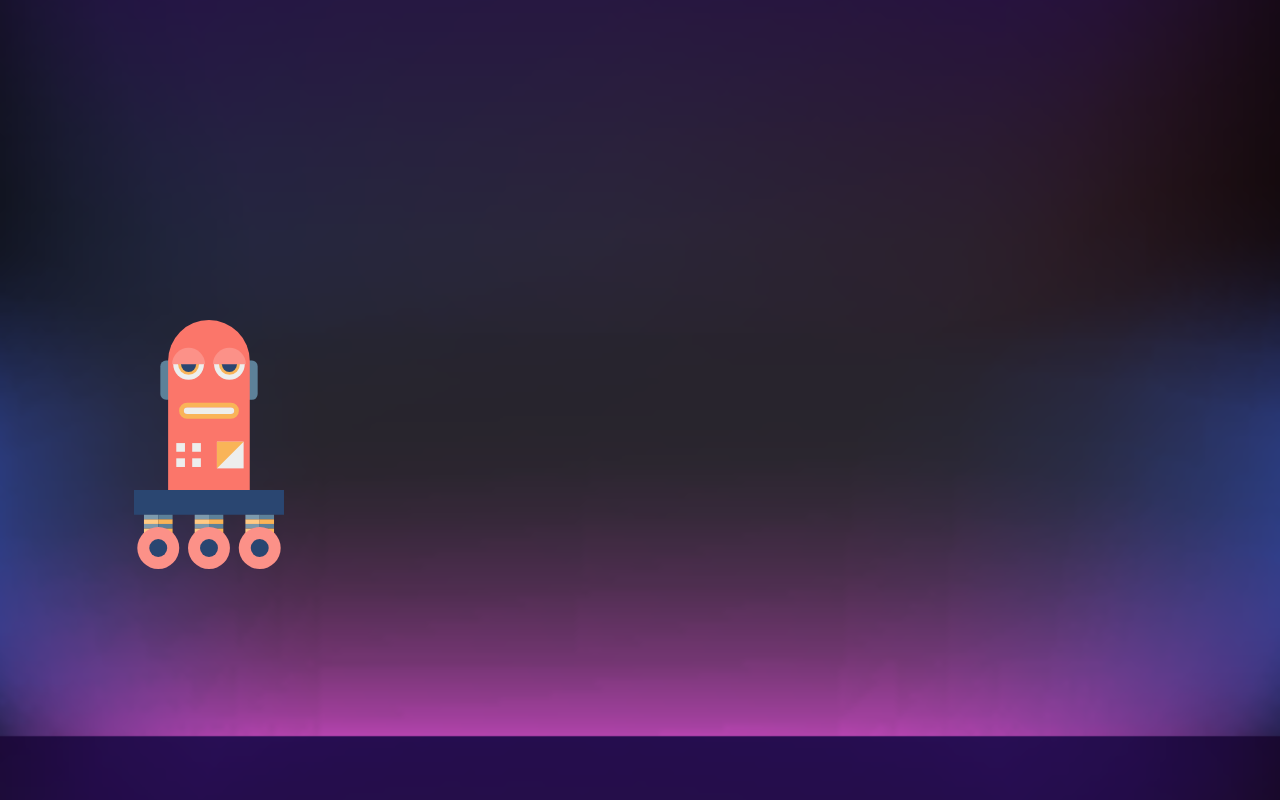
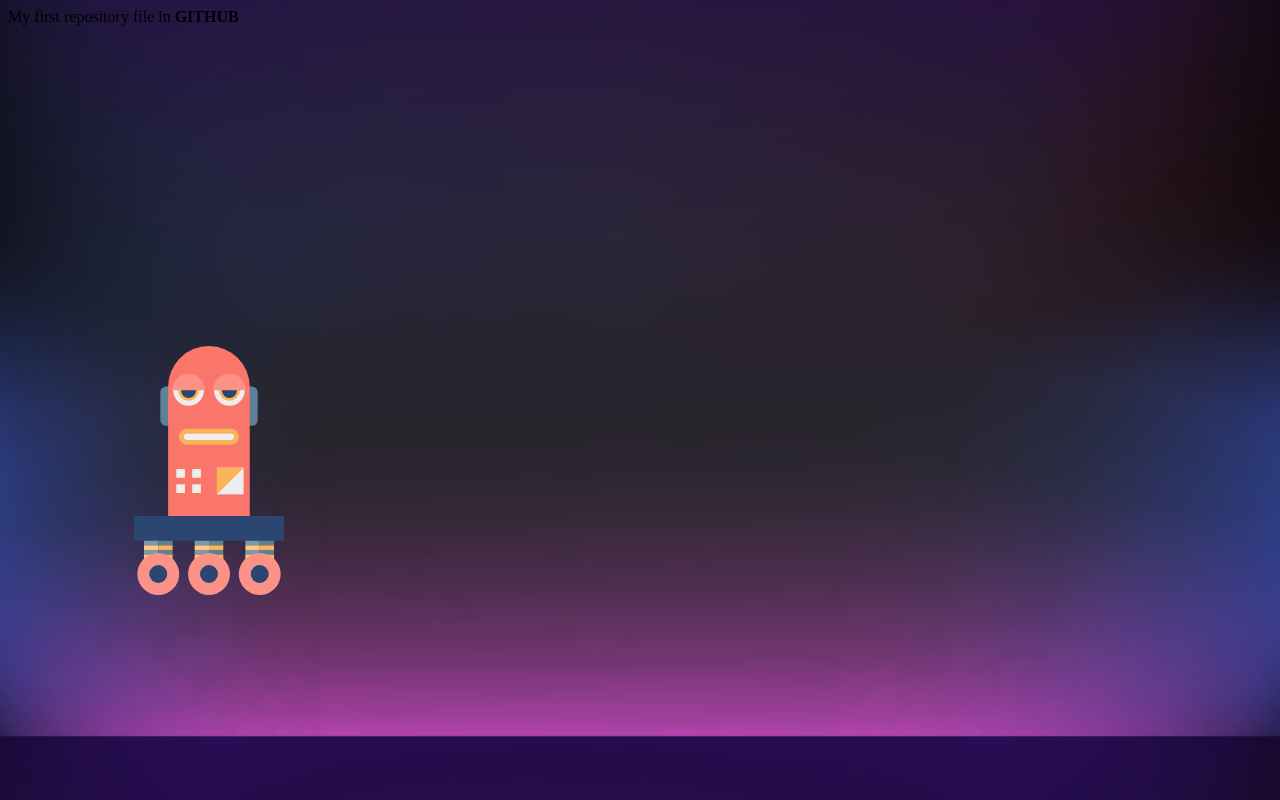
Before and after one commit to VareseGio/VareseGio.github.io, a plain HTML site: page index.html in a window 1280 px wide. Drawn offline with Linux system fonts and the light colour scheme.

```diff
--- a/index.html
+++ b/index.html
@@ -5,6 +5,7 @@
 	</head>
 	<body>
 
+    <p>My first repository file in <strong>GITHUB</strong></p>
 	<div class="wrapper">
 		<img src="tall_robot.svg" width="150" alt="tall robot" class="robot" />
 	</div>
```
